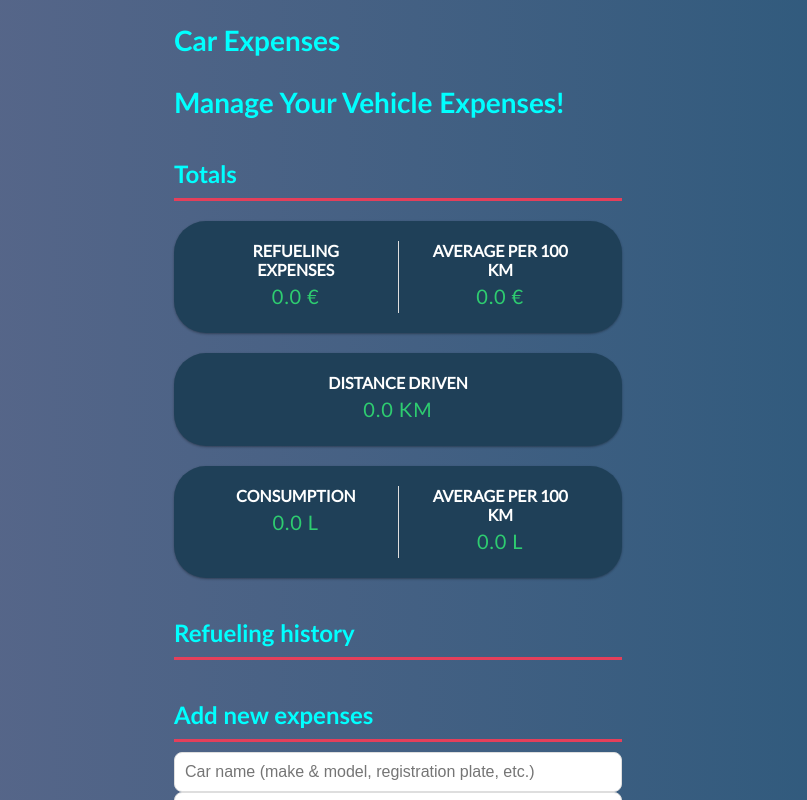
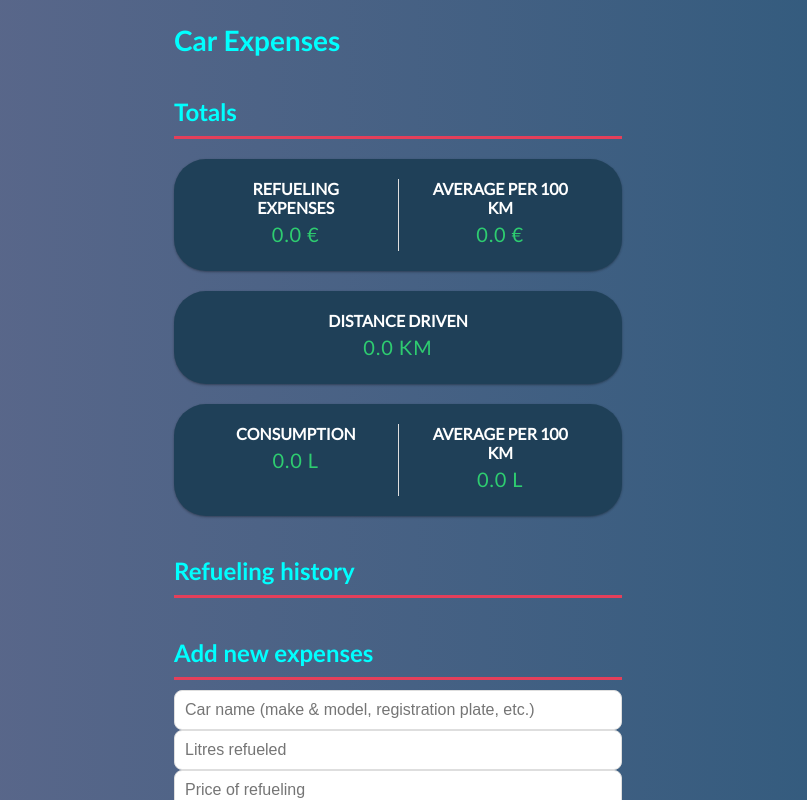
Before and after one commit to arekune/car-expenses, a React (Create React App) app: page / in a window 1280 px wide. Shown: the top 800 px of the page, without its empty margins (242-1049 px from the left). Built offline with nearby package versions, Linux system fonts and the light colour scheme.

Commit message:
Remove  Manage Your Vehicle Expenses in the Header.js

```diff
--- a/src/components/Header.js
+++ b/src/components/Header.js
@@ -2,7 +2,6 @@ export const Header = () => {
     return (
         <h2>
             Car Expenses
-            <p>Manage Your Vehicle Expenses!</p>
         </h2>
     )
 }
```
